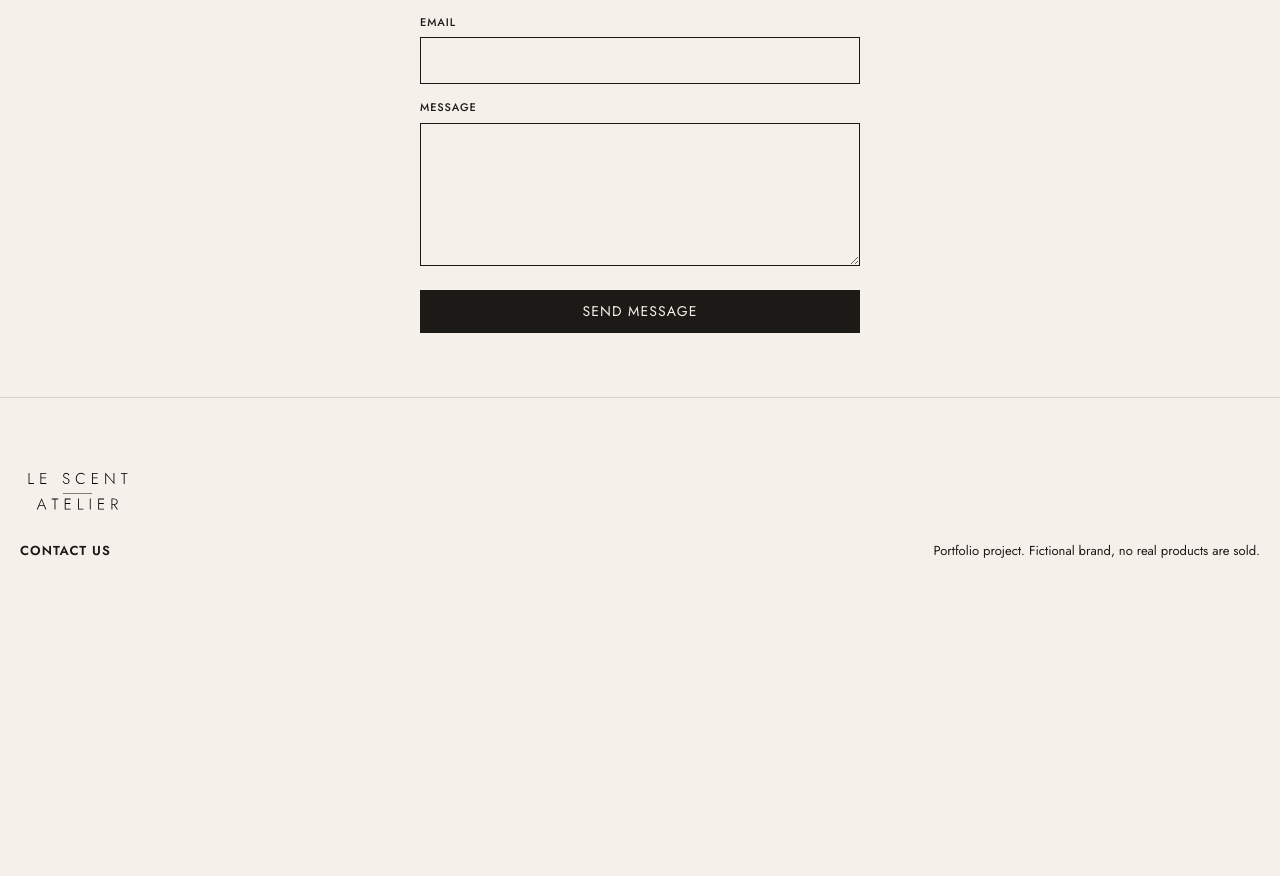
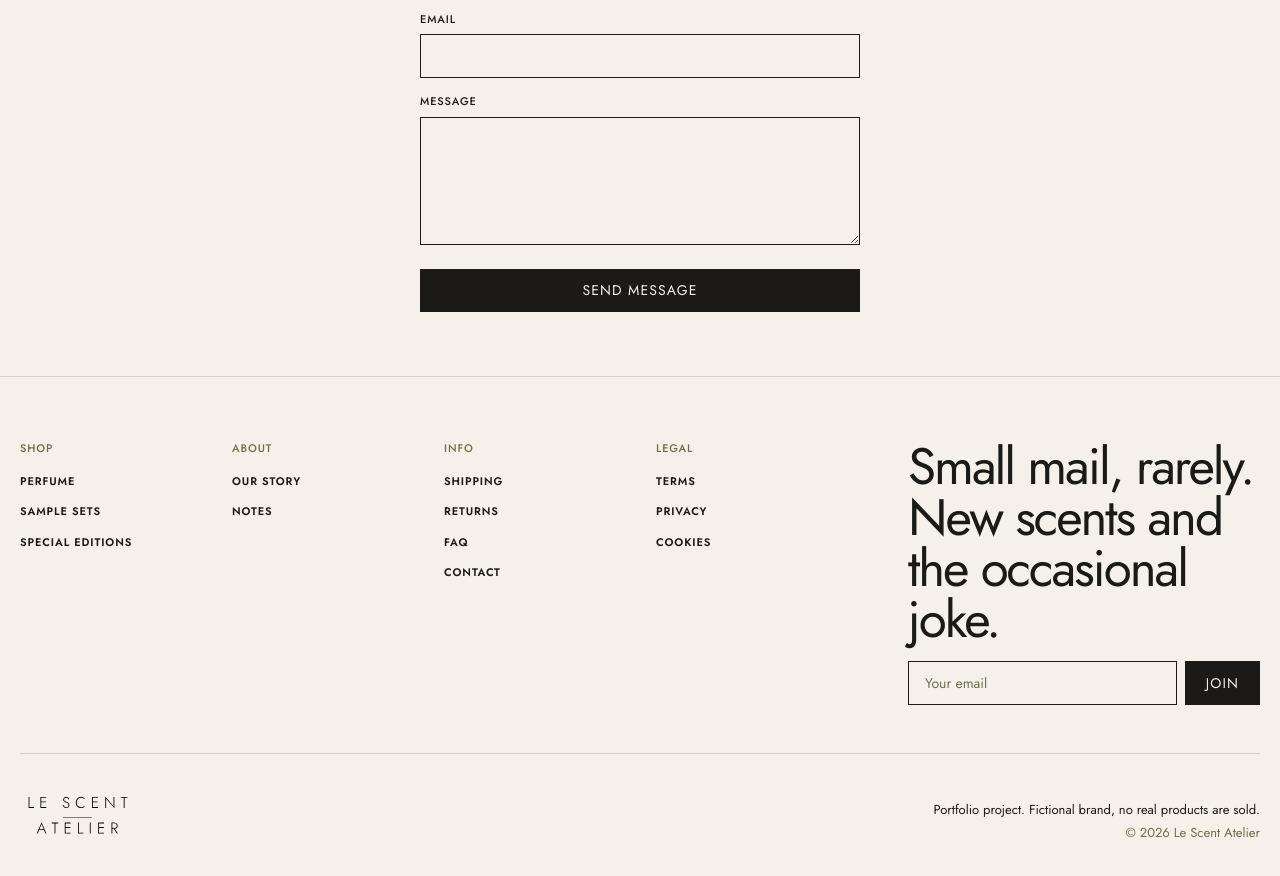
Before and after one commit to DanielGranato/le-scent-atelier, a React (Vite) app: page /#/contact in a window 1280 px wide. Shown: the part 336-1212 px from the top of the page. Before the commit the page ends 960 px from the top, so only its background shows below. Built offline with nearby package versions, Linux system fonts and the light colour scheme.

Commit message:
readme, footer

```diff
--- a/src/components/layout/Footer.tsx
+++ b/src/components/layout/Footer.tsx
@@ -1,25 +1,87 @@
 import { Link } from 'react-router-dom'
 import logo from '../../assets/logo-le-scent-atelier.svg'
+import NewsletterForm from '../../features/newsletter/NewsletterForm'
+
+// Most of these pages do not exist yet; they fall back to NotFound until they are built.
+const columns = [
+  {
+    title: 'Shop',
+    links: [
+      { label: 'Perfume', to: '/catalog' },
+      { label: 'Sample sets', to: '/sample-sets' },
+      { label: 'Special editions', to: '/catalog' },
+    ],
+  },
+  {
+    title: 'About',
+    links: [
+      { label: 'Our story', to: '/about' },
+      { label: 'Notes', to: '/about' },
+    ],
+  },
+  {
+    title: 'Info',
+    links: [
+      { label: 'Shipping', to: '/info' },
+      { label: 'Returns', to: '/info' },
+      { label: 'FAQ', to: '/info' },
+      { label: 'Contact', to: '/contact' },
+    ],
+  },
+  {
+    title: 'Legal',
+    links: [
+      { label: 'Terms', to: '/legal' },
+      { label: 'Privacy', to: '/legal' },
+      { label: 'Cookies', to: '/legal' },
+    ],
+  },
+]
+
+const linkClass =
+  'text-xs font-semibold uppercase tracking-(--tracking-label) hover:underline underline-offset-4'
 
 export default function Footer() {
   return (
     <footer className="border-t border-ink/15 px-(--gutter) py-(--section-y)">
-      <div className="mx-auto flex max-w-[1440px] flex-col gap-8 md:flex-row md:items-end md:justify-between">
-        <div className="flex flex-col items-start gap-6">
+      <div className="mx-auto flex max-w-[1440px] flex-col gap-12">
+        <div className="grid gap-10 lg:grid-cols-[1fr_minmax(0,22rem)] lg:gap-16">
+          <div className="grid grid-cols-2 gap-x-6 gap-y-10 sm:grid-cols-4">
+            {columns.map(({ title, links }) => (
+              <nav key={title} aria-label={title} className="flex flex-col gap-4">
+                <h2 className="text-xs font-medium uppercase tracking-(--tracking-label) text-olive">
+                  {title}
+                </h2>
+                <ul className="flex flex-col gap-3">
+                  {links.map(({ label, to }) => (
+                    <li key={label}>
+                      <Link to={to} className={linkClass}>
+                        {label}
+                      </Link>
+                    </li>
+                  ))}
+                </ul>
+              </nav>
+            ))}
+          </div>
+
+          <section aria-labelledby="newsletter-title" className="flex flex-col gap-4">
+            {/* big on purpose: uses the default h2 style (size, tight tracking) */}
+            <h2 id="newsletter-title">Small mail, rarely. New scents and the occasional joke.</h2>
+            <NewsletterForm />
+          </section>
+        </div>
+
+        <div className="flex flex-col gap-6 border-t border-ink/15 pt-8 md:flex-row md:items-end md:justify-between">
           <Link to="/" aria-label="Le Scent Atelier, home">
             <img src={logo} alt="" className="h-14 w-auto" />
           </Link>
-          <Link
-            to="/contact"
-            className="text-sm font-semibold uppercase tracking-(--tracking-label) hover:underline underline-offset-4"
-          >
-            Contact us
-          </Link>
+
+          <div className="flex flex-col gap-1 text-sm md:items-end md:text-right">
+            <p>Portfolio project. Fictional brand, no real products are sold.</p>
+            <p className="text-olive">&copy; {new Date().getFullYear()} Le Scent Atelier</p>
+          </div>
         </div>
-
-        <p className="max-w-[44ch] text-sm md:text-right">
-          Portfolio project. Fictional brand, no real products are sold.
-        </p>
       </div>
     </footer>
   )
--- a/src/components/layout/Header.tsx
+++ b/src/components/layout/Header.tsx
@@ -4,7 +4,7 @@ import logo from '../../assets/logo-le-scent-atelier-horizontal.svg'
 import MenuSidebar, { type SidebarView } from './MenuSidebar'
 
 const labelClass =
-  'text-sm font-medium uppercase tracking-(--tracking-label) hover:underline underline-offset-4'
+  'whitespace-nowrap text-xs font-medium sm:text-sm uppercase tracking-(--tracking-label) hover:underline underline-offset-4'
 
 export default function Header() {
   const [sidebarOpen, setSidebarOpen] = useState(false)
@@ -27,7 +27,7 @@ export default function Header() {
 
   return (
     <header className="fixed inset-x-0 top-0 z-50 h-[70px] bg-paper">
-      <div className="mx-auto grid h-full max-w-[1440px] grid-cols-[1fr_auto_1fr] items-center px-(--gutter)">
+      <div className="mx-auto grid h-full max-w-[1440px] grid-cols-[1fr_auto_1fr] items-center gap-3 px-(--gutter)">
         <div className="justify-self-start">
           <button
             ref={contactButtonRef}
@@ -42,7 +42,7 @@ export default function Header() {
         </div>
 
         <Link to="/" aria-label="Le Scent Atelier, home">
-          <img src={logo} alt="" className="h-5 w-auto sm:h-6" />
+          <img src={logo} alt="" className="h-4 w-auto sm:h-6" />
         </Link>
 
         <div className="justify-self-end">
--- a/src/components/ui/Input.tsx
+++ b/src/components/ui/Input.tsx
@@ -7,12 +7,22 @@ interface InputProps extends ComponentPropsWithRef<'input'> {
   /** Renders a <textarea> instead of an <input>. */
   multiline?: boolean
   rows?: number
+  /** Keeps the label for screen readers only (for compact fields like the newsletter). */
+  hideLabel?: boolean
 }
 
 const fieldClass =
   'w-full border border-ink bg-transparent px-4 py-[0.65rem] text-base text-ink placeholder:text-olive'
 
-export default function Input({ label, error, multiline, rows = 5, className, ...props }: InputProps) {
+export default function Input({
+  label,
+  error,
+  multiline,
+  rows = 5,
+  hideLabel,
+  className,
+  ...props
+}: InputProps) {
   const id = useId()
   const errorId = `${id}-error`
   const shared = {
@@ -24,7 +34,10 @@ export default function Input({ label, error, multiline, rows = 5, className, ..
 
   return (
     <div className="flex flex-col gap-2">
-      <label htmlFor={id} className="text-xs font-medium uppercase tracking-(--tracking-label)">
+      <label
+        htmlFor={id}
+        className={cn('text-xs font-medium uppercase tracking-(--tracking-label)', hideLabel && 'sr-only')}
+      >
         {label}
       </label>
       {multiline ? (
--- /dev/null
+++ b/src/features/newsletter/NewsletterForm.tsx
@@ -0,0 +1,58 @@
+import { useState } from 'react'
+import { useForm } from 'react-hook-form'
+import Input from '../../components/ui/Input'
+import { zodResolver } from '../../lib/zodResolver'
+import { newsletterSchema, type NewsletterValues } from './schemas'
+
+export default function NewsletterForm() {
+  const [done, setDone] = useState(false)
+  const {
+    register,
+    handleSubmit,
+    reset,
+    formState: { errors, isSubmitting },
+  } = useForm<NewsletterValues>({
+    resolver: zodResolver(newsletterSchema),
+    defaultValues: { email: '' },
+  })
+
+  // Front-end only: nothing is stored or sent.
+  const onSubmit = async () => {
+    await new Promise((resolve) => setTimeout(resolve, 500))
+    setDone(true)
+    reset()
+  }
+
+  if (done) {
+    return (
+      <p role="status" className="text-sm">
+        You are on the list. (Not really: this is a portfolio project, so nothing was saved.)
+      </p>
+    )
+  }
+
+  return (
+    <form onSubmit={handleSubmit(onSubmit)} noValidate>
+      <div className="flex items-start gap-2">
+        <div className="flex-1">
+          <Input
+            label="Email"
+            hideLabel
+            type="email"
+            placeholder="Your email"
+            autoComplete="email"
+            error={errors.email?.message}
+            {...register('email')}
+          />
+        </div>
+        <button
+          type="submit"
+          disabled={isSubmitting}
+          className="cursor-pointer border border-ink bg-ink px-5 py-[0.65rem] text-base uppercase tracking-(--tracking-label) text-paper transition-colors duration-150 hover:bg-paper hover:text-ink disabled:cursor-wait disabled:opacity-60"
+        >
+          {isSubmitting ? '…' : 'Join'}
+        </button>
+      </div>
+    </form>
+  )
+}
--- /dev/null
+++ b/src/features/newsletter/schemas.ts
@@ -0,0 +1,7 @@
+import { z } from 'zod'
+
+export const newsletterSchema = z.object({
+  email: z.string().trim().min(1, 'Please enter your email.').pipe(z.email('This email does not look right.')),
+})
+
+export type NewsletterValues = z.infer<typeof newsletterSchema>
--- a/src/styles/index.css
+++ b/src/styles/index.css
@@ -31,6 +31,8 @@
   }
 }
 
+/* In @layer base so Tailwind utility classes (text-xs, text-lg...) can override these defaults. */
+@layer base {
   html {
     background: var(--color-paper);
     color: var(--color-ink);
@@ -84,6 +86,7 @@ textarea {
     outline: 2px solid var(--color-ink);
     outline-offset: 2px;
   }
+}
 
 @media (prefers-reduced-motion: reduce) {
   *,
```
Also changed, not shown: 1 other file (tests, documents, lock files or other folders). Lines whose indentation alone changed are shown as unchanged.
